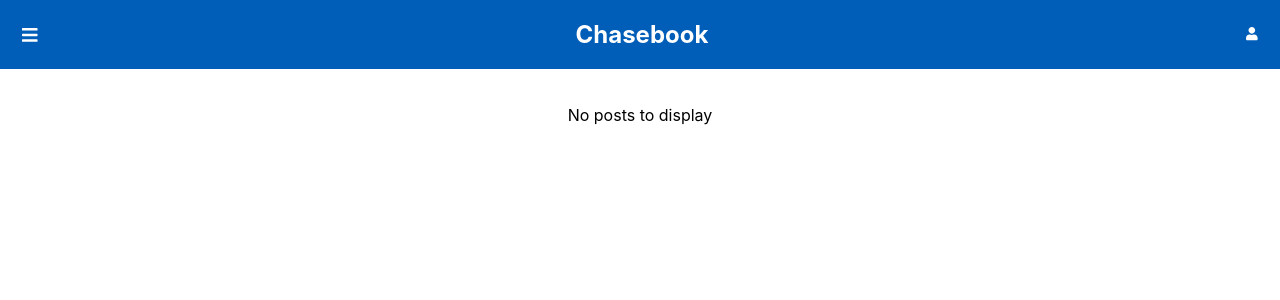
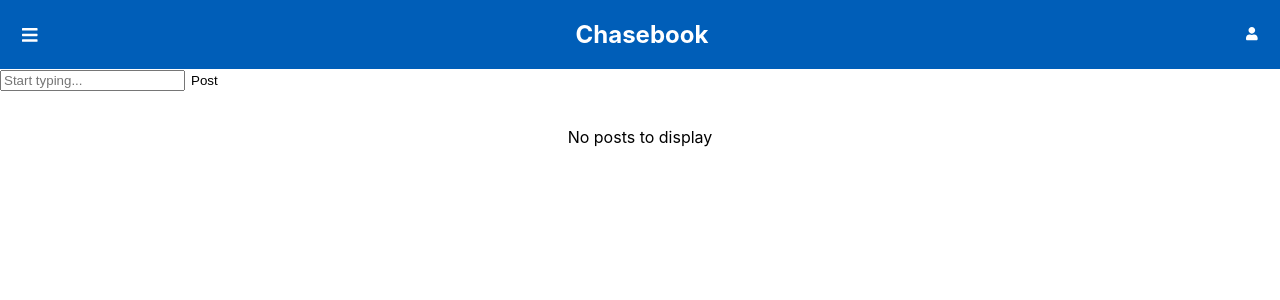
Before and after one commit to evanbechtol/react-social, a React (Create React App) app: page / in a window 1280 px wide. Shown: the top 300 px of the page. Built offline with nearby package versions, Linux system fonts and the light colour scheme; no server answers.

Commit message:
Update CreatePost.js
- Create basic functionality

```diff
--- a/src/components/CreatePost/CreatePost.js
+++ b/src/components/CreatePost/CreatePost.js
@@ -1,7 +1,23 @@
 import "./CreatePost.css";
+import {useState} from "react";
 
 const CreatePost = (props) => {
-  return (<></>);
+    const [enteredPost, setEnteredPost] = useState("");
+
+    const handleInputChanged = (e) => {
+      setEnteredPost(e.target.value);
+    };
+
+    const handleCreatePost = () => {
+        props.onCreatePost(enteredPost);
+    };
+
+    return (
+        <div className="create-post__container">
+            <input placeholder="Start typing..." value={enteredPost} onChange={handleInputChanged}/>
+            <button onClick={handleCreatePost}>Post</button>
+        </div>
+    );
 };
 
 export default CreatePost;
```
